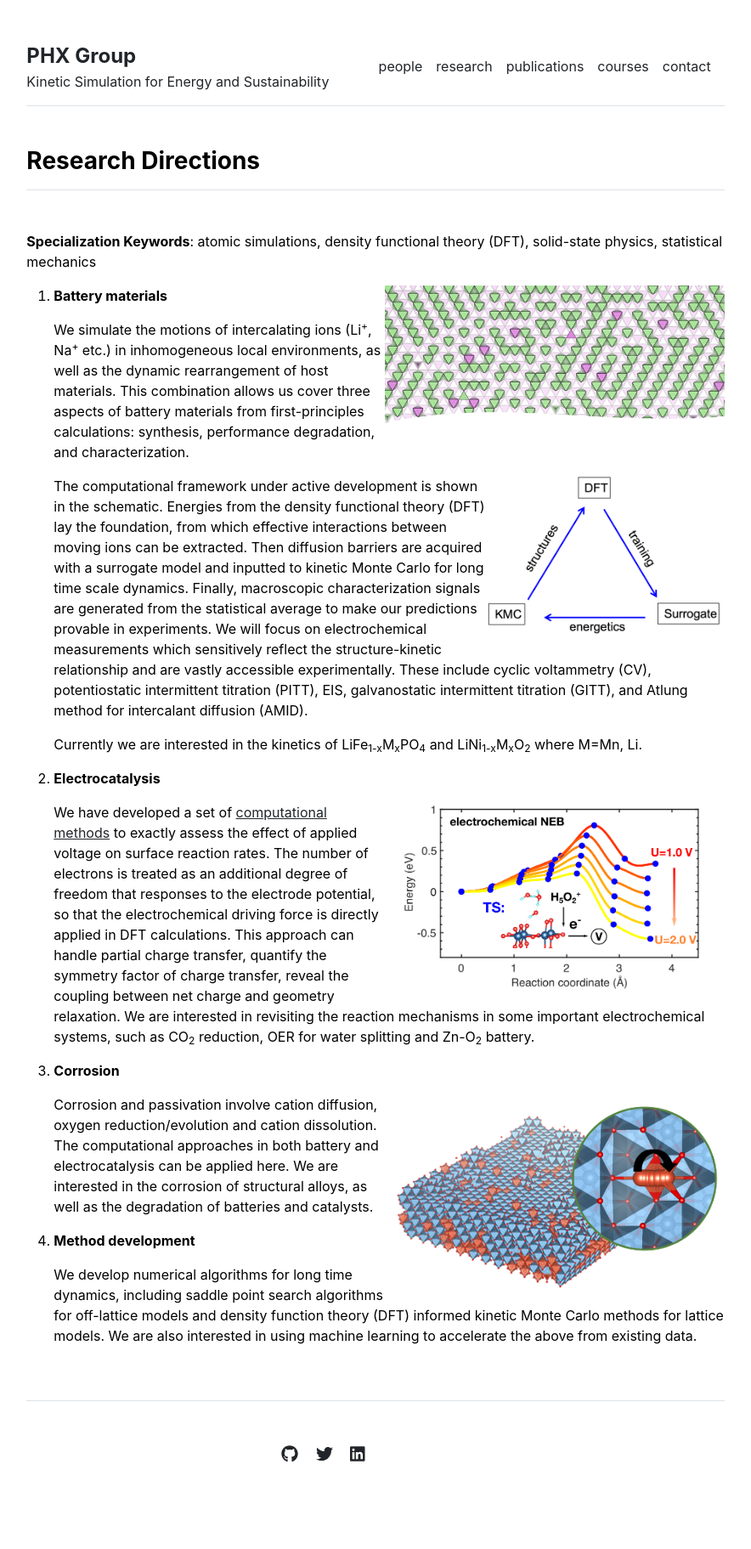
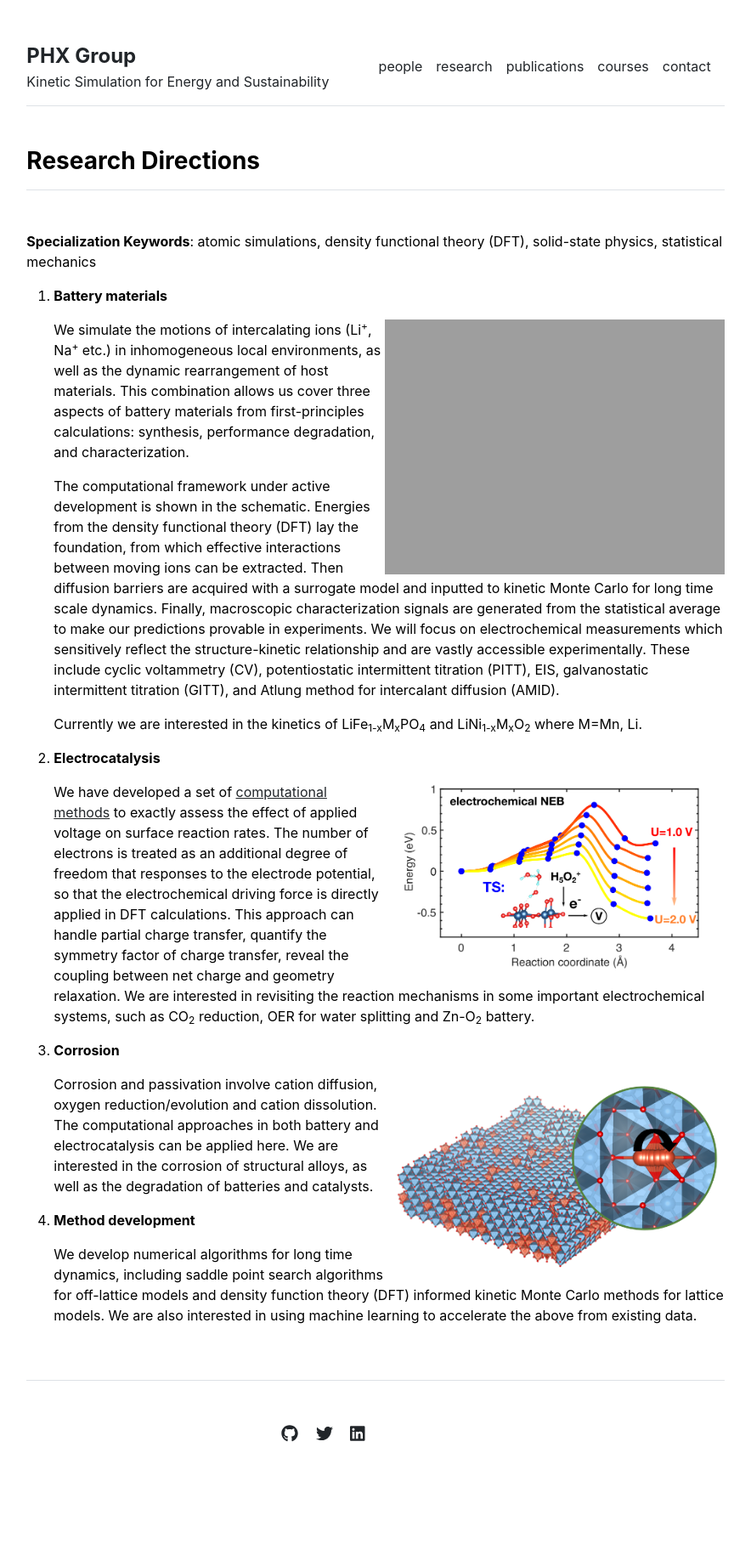
Before and after one commit to penghao-xiao/xiao_group, a Jekyll site: the page built from research.md, in a window 1280 px wide. Shown: the whole page at 85% size, without its empty margins (198-1082 px from the left). Built offline with Jekyll 4.4.1, drawn with Linux system fonts in a browser that asks for light colours; after the commit the page ends 1799 px from its top, so only the background shows below that.

Commit message:
combine battery figures

```diff
--- a/research.md
+++ b/research.md
@@ -6,11 +6,10 @@
 **Specialization Keywords**: atomic simulations, density functional theory (DFT), solid-state physics, statistical mechanics
 
 1. **Battery materials**
-   <img src="{{ site.github.url }}/research/battery.png" alt="drawing"  width="400"  style="float: right;"/>
+
+   <img src="{{ site.github.url }}/research/battery_combined.png" alt="drawing"  width="400"  style="float: right;"/>
 
    We simulate the motions of intercalating ions (Li<sup>+</sup>, Na<sup>+</sup> etc.) in inhomogeneous local environments, as well as the dynamic rearrangement of host materials. This combination allows us cover three aspects of battery materials from first-principles calculations: synthesis, performance degradation, and characterization.
-
-   <img src="{{ site.github.url }}/research/approach.png" alt="drawing"  width="280"  style="float: right;"/>
 
    The computational framework under active development is shown in the schematic. Energies from the density functional theory (DFT) lay the foundation, from which effective interactions between moving ions can be extracted. Then diffusion barriers are acquired with a surrogate model and inputted to kinetic Monte Carlo for long time scale dynamics. Finally, macroscopic characterization signals are generated from the statistical average to make our predictions provable in experiments. We will focus on electrochemical measurements which sensitively reflect the structure-kinetic relationship and are vastly accessible experimentally. These include cyclic voltammetry (CV), potentiostatic intermittent titration (PITT), EIS, galvanostatic intermittent titration (GITT), and Atlung method for intercalant diffusion (AMID).
 
```
Also changed, not shown: 1 other file.
